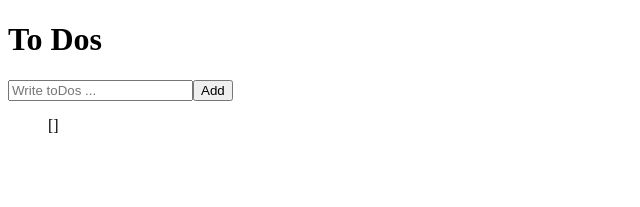
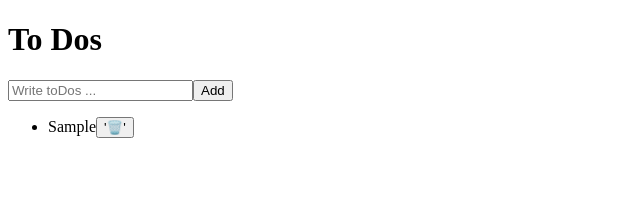
Before and after one commit to yeonee230/redux-vanilla, a React (Create React App) app: page / in a window 1280 px wide. Both pictures are taken after typing "Sample" into the empty fields and a click on the button "Add". Shown: the top 207 px of the page, without its empty margins (0-640 px from the left). Built offline with nearby package versions, Linux system fonts and the light colour scheme.

Commit message:
delete toDo

```diff
--- /dev/null
+++ b/src/components/ToDo.jsx
@@ -0,0 +1,20 @@
+import React from 'react';
+import { connect } from 'react-redux';
+import { actionCreators } from '../store';
+
+function ToDo({ text, onBtnClick }) { //{id, text + onBtnClick}
+  return (
+    <li>
+      <span>{text}</span>
+      <button onClick={onBtnClick}>'🗑️'</button>
+    </li>
+  );
+}
+
+function mapDispatchToProps(dispatch, ownProps) {
+  return {
+    onBtnClick: () => dispatch(actionCreators.deleteTodo(ownProps.id)),
+  };
+}
+
+export default connect(null, mapDispatchToProps)(ToDo);
--- a/src/routes/Home.js
+++ b/src/routes/Home.jsx
@@ -1,11 +1,14 @@
 import React, { useState } from 'react';
 import { connect } from 'react-redux';
+import ToDo from '../components/ToDo';
+import { actionCreators } from '../store';
 
-function Home({ toDos }) {
+function Home({ toDos, addToDo }) {
   const [todo, setTodo] = useState('');
 
   function handleSubmit(e) {
     e.preventDefault();
+    addToDo(todo);
     setTodo('');
   }
   function handleChange(e) {
@@ -23,13 +26,27 @@ function Home({ toDos }) {
         />
         <button>Add</button>
       </form>
-      <ul>{JSON.stringify(toDos)}</ul>
+      <ul>
+        {toDos.map((toDo) => (
+          <ToDo
+            {...toDo}
+            key={toDo.id}
+          />
+        ))}
+      </ul>
     </>
   );
 }
 
 function mapStateToProps(state) {
+  //store에서 getState하는 함수 // prop를 바꿀 수 있음
   return { toDos: state };
 }
 
-export default connect(mapStateToProps)(Home);
+function mapDispatchToProps(dispatch) {
+  return {
+    addToDo: (text) => dispatch(actionCreators.addTodo(text)),
+  };
+}
+
+export default connect(mapStateToProps, mapDispatchToProps)(Home);
--- a/src/store.js
+++ b/src/store.js
@@ -3,19 +3,24 @@ import { legacy_createStore } from 'redux';
 const ADD = 'ADD';
 const DELETE = 'DELETE';
 
-export const addTodo = (todo) => ({ type: ADD, text: todo, id: new Date.now() });
-export const deleteTodo = (id) => ({ type: DELETE, id });
+const addTodo = (todo) => ({ type: ADD, text: todo, id: Date.now() });
+const deleteTodo = (id) => ({ type: DELETE, id });
 
 function reducer(state = [], action) {
   switch (action.type) {
     case ADD:
-      return [{ text: action.text }, ...state];
+      return [{ text: action.text, id: action.id }, ...state];
     case DELETE:
       return state.filter((todo) => todo.id !== action.id);
     default:
       return state;
   }
 }
+
+export const actionCreators = {
+  addTodo,
+  deleteTodo,
+};
 const store = legacy_createStore(reducer);
 
 export default store;
```
